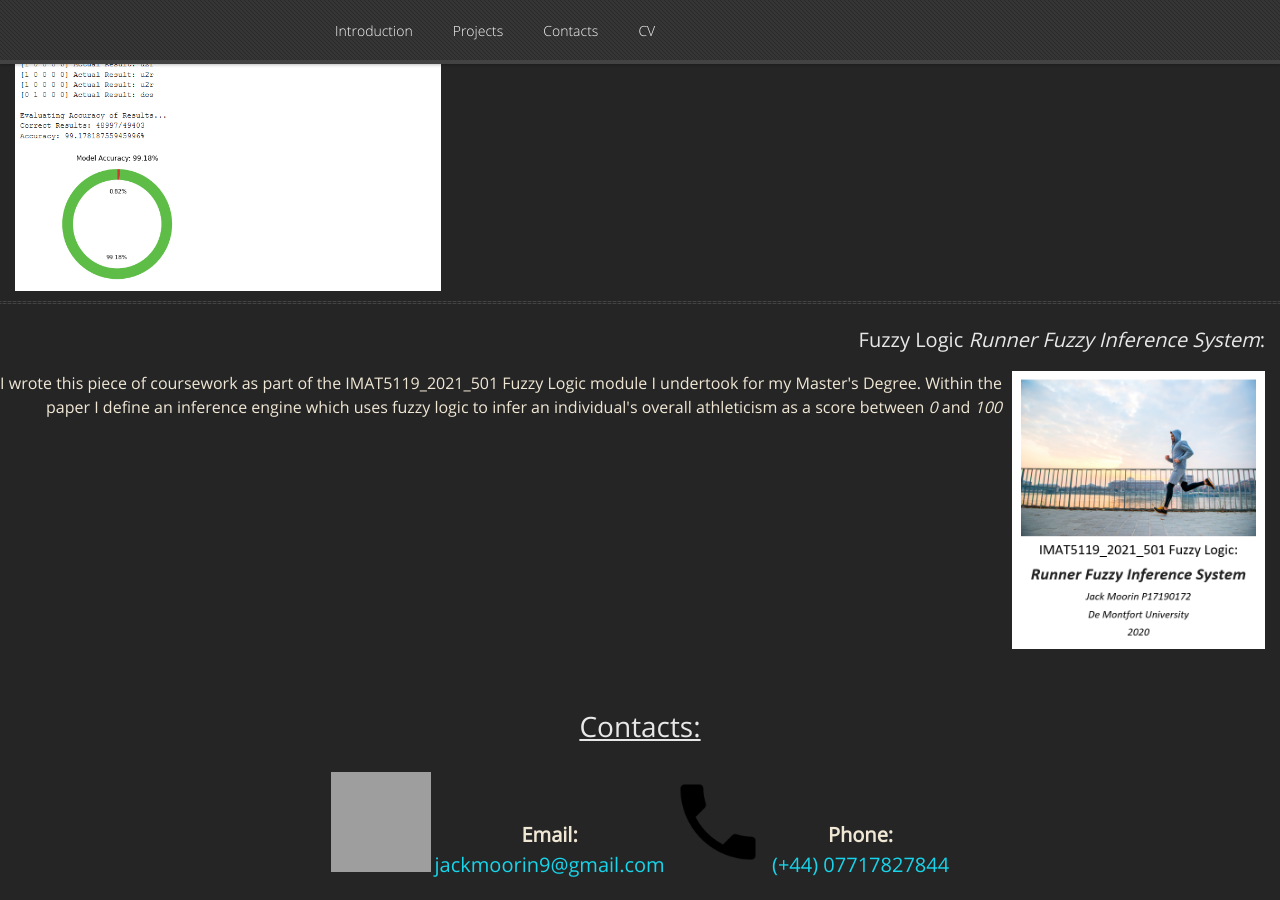
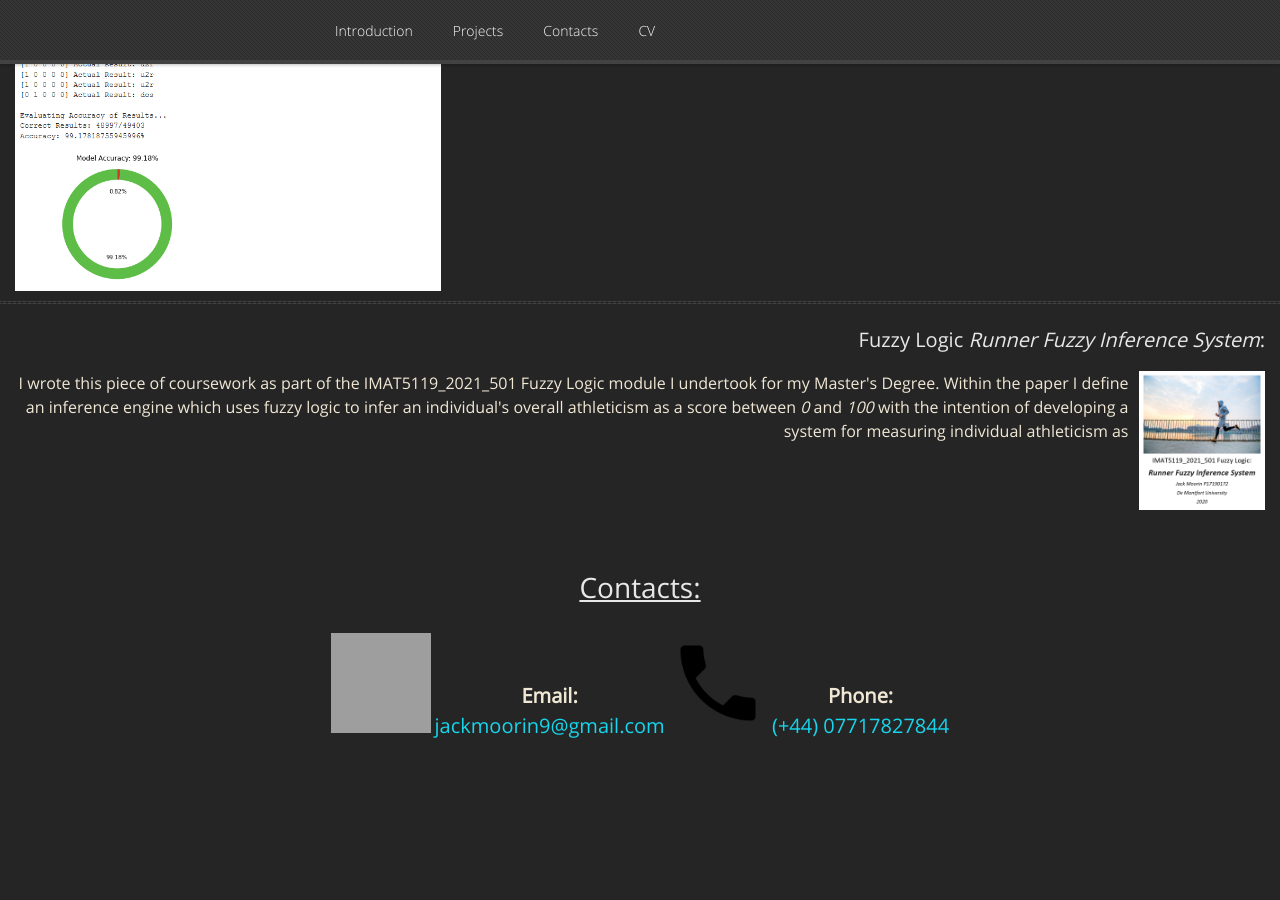
Before and after one commit to GamesProgrammingGrad2021/GamesProgrammingGrad2021.github.io, a Jekyll site: the page built from index.md, in a window 1280 px wide and 900 px high, scrolled down 1950 px. Built offline with Jekyll 4.4.1, drawn with Linux system fonts in a browser that asks for light colours; nearby versions of some CDN libraries; our own code applies the rules of GitHub Pages for plain Markdown files; after the commit the page ends 2711 px from its top, so only the background shows below that; grey boxes are pictures that could not be loaded.

Commit message:
Update default.html

```diff
--- a/_layouts/default.html
+++ b/_layouts/default.html
@@ -162,10 +162,10 @@
 			<h2 style="padding-top:5px; padding-right: 15px; padding-bottom: 10px; text-align: right; font-size: 20px;">Fuzzy Logic <i>Runner Fuzzy Inference System</i>:</h2>
 			<div style="display: flex; align-items: center; width: 100% - 25px; margin-bottom: 10px; padding-right: 15px;">
 				<div style="padding-right: 0px; font-size: 16px; text-align: right; display: block; vertical-align: middle;">
-				<a href="FL Assignment 1 Report.docx"><img src="Runner FIS Thumbnail.png" alt="Fuzzy Logic Runner FIS" style="height: 20%; width: 20%; vertical-align: middle; float: right; padding-right: 0px; padding-left: 10px;"></a>
+				<a href="FL Assignment 1 Report.docx"><img src="Runner FIS Thumbnail.png" alt="Fuzzy Logic Runner FIS" style="height: 10%; width: 10%; vertical-align: middle; float: right; padding-right: 0px; padding-left: 10px;"></a>
 				I wrote this piece of coursework as part of the IMAT5119_2021_501 Fuzzy Logic module I undertook for my Master's Degree.
 				Within the paper I define an inference engine which uses fuzzy logic to infer an individual's overall athleticism as a score
-				between <i>0</i> and <i>100</i>
+				between <i>0</i> and <i>100</i> with the intention of developing a system for measuring individual athleticism as
 				</div>
 			</div>
 		</div>
```
